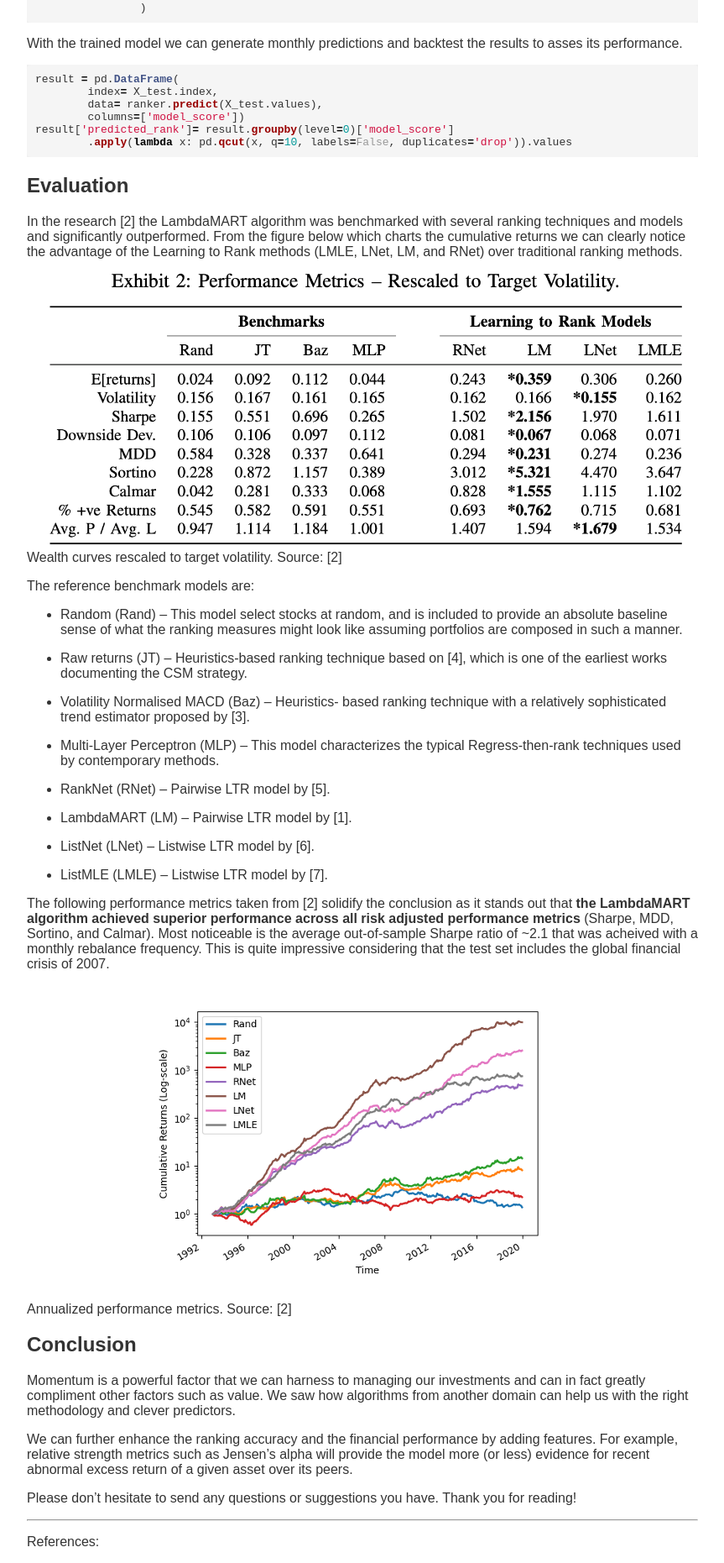
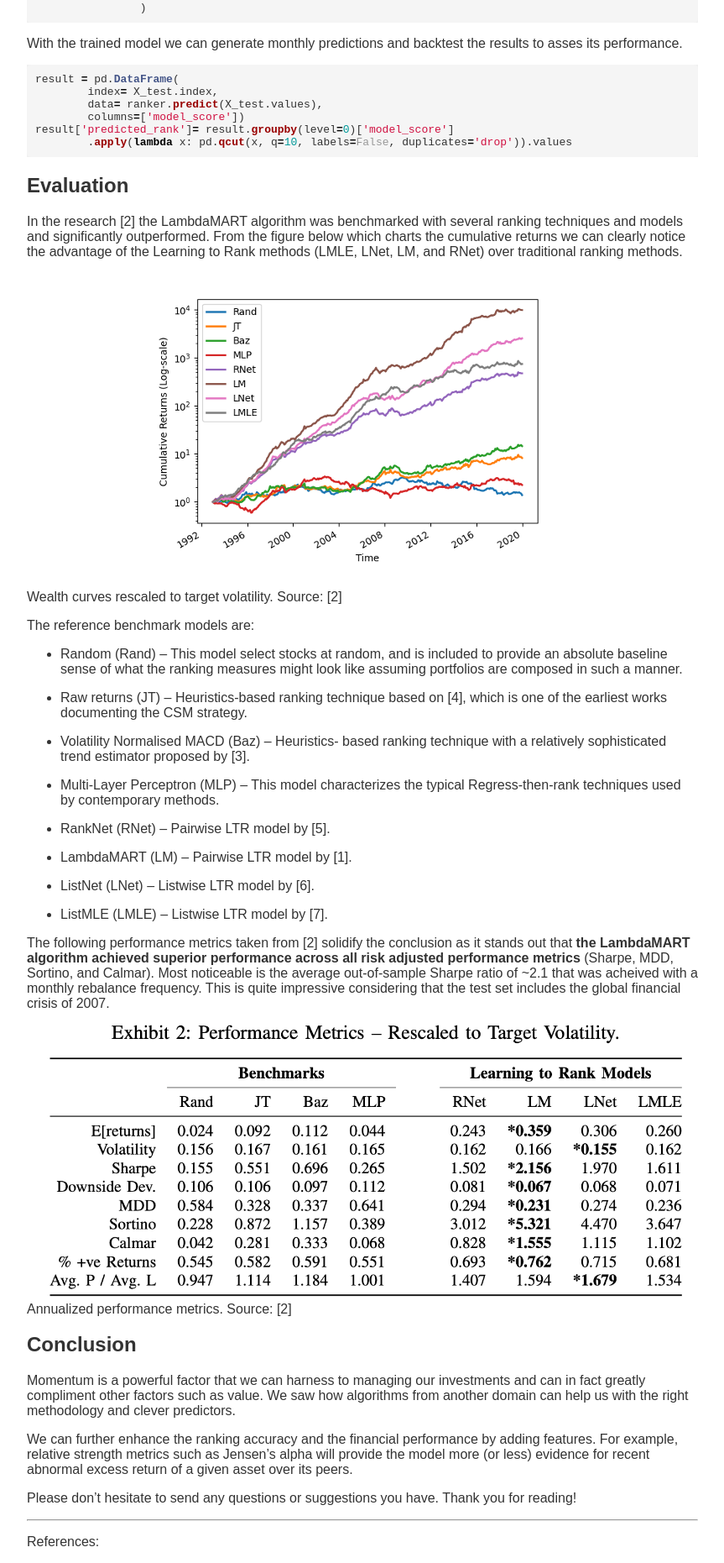
Before and after one commit to Cohen-Or/cohen-or.github.io, a Jekyll site: the page built from posts/csm.md, in a window 1280 px wide. Shown: the part 4215-6076 px from the top of the page at 84% size, without its empty margins (208-1071 px from the left). Built offline with Jekyll 4.4.1, drawn with Linux system fonts in a browser that asks for light colours; our own code applies the rules of GitHub Pages for plain Markdown files; formulas are drawn with MathJax 3.

Commit message:
Update csm.md

````diff
--- a/posts/csm.md
+++ b/posts/csm.md
@@ -167,7 +167,7 @@
 ```
 ## Evaluation
 In the research [2] the LambdaMART algorithm was benchmarked with several ranking techniques and models and significantly outperformed. From the figure below which charts the cumulative returns we can clearly notice the advantage of the Learning to Rank methods (LMLE, LNet, LM, and RNet) over traditional ranking methods.
-![Cumulative Returns. Source: Poh et al.](/images/csm2.png)
+![Cumulative Returns. Source: Poh et al.](/images/csm1.png)
 Wealth curves rescaled to target volatility. Source: [2]
 
 The reference benchmark models are:
@@ -189,7 +189,7 @@
 * ListMLE (LMLE) – Listwise LTR model by [7].
 
 The following performance metrics taken from [2] solidify the conclusion as it stands out that **the LambdaMART algorithm achieved superior performance across all risk adjusted performance metrics** (Sharpe, MDD, Sortino, and Calmar).  Most noticeable is the average out-of-sample Sharpe ratio of ~2.1 that was acheived with a monthly rebalance frequency. This is quite impressive considering that the test set includes the global financial crisis of 2007.
-![Preformance Metrics. Source: Poh et al.](/images/csm1.png)
+![Preformance Metrics. Source: Poh et al.](/images/csm2.png)
 Annualized performance metrics. Source: [2]
 
 ## Conclusion
````
